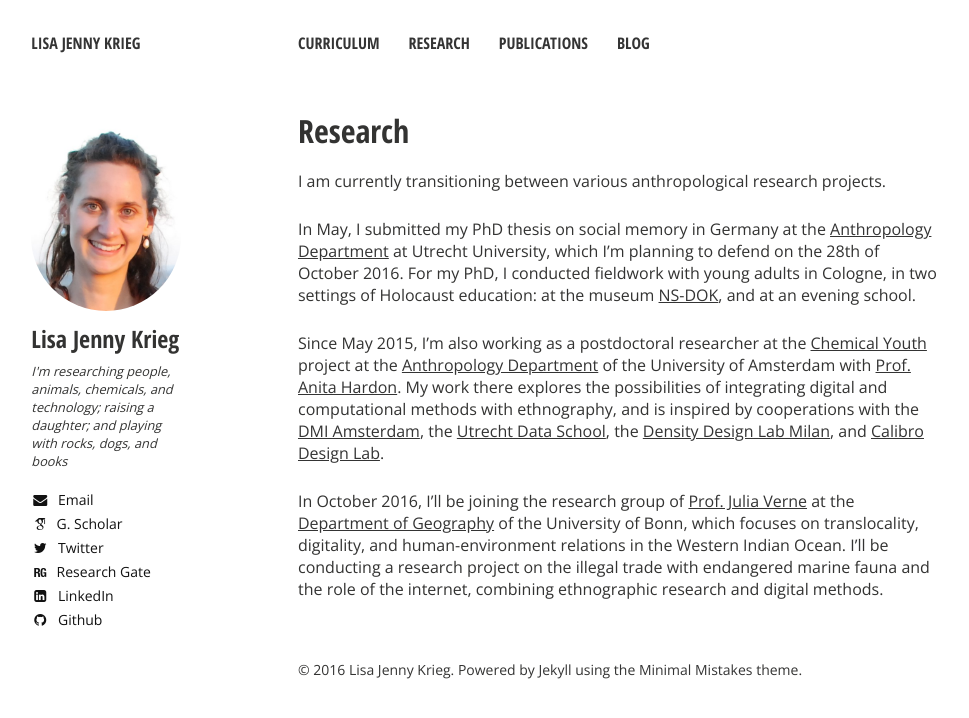
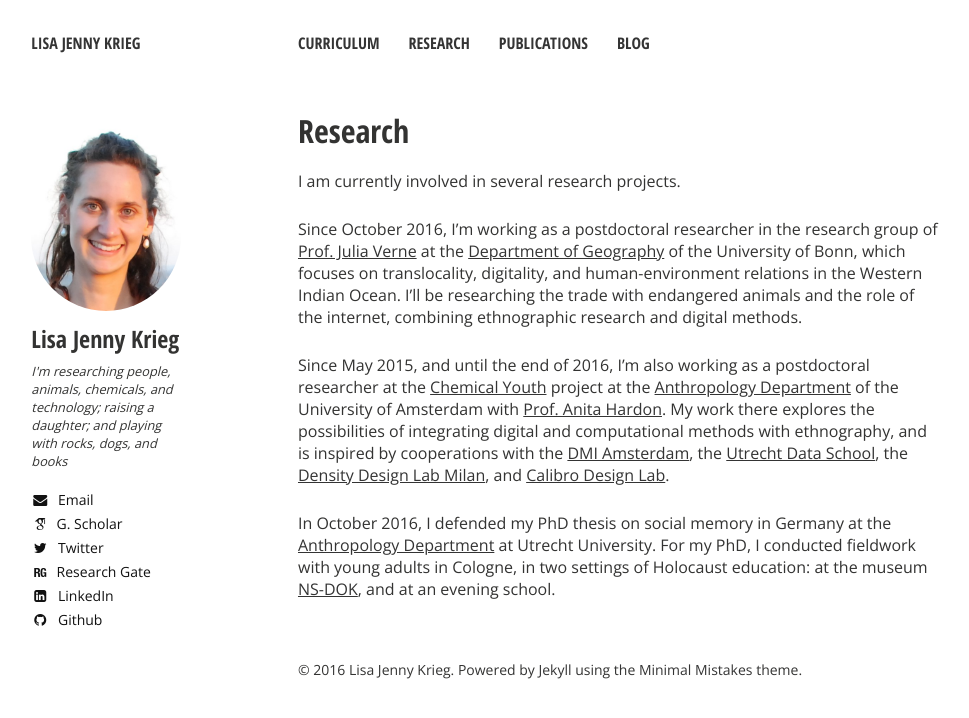
Before and after one commit to lisajennykrieg/lisajennykrieg.github.io, a Jekyll site: the page built from research.md, in a window 1280 px wide. Shown: the top 718 px of the page, without its empty margins (22-991 px from the left). Built offline with Jekyll 4.4.1, drawn with Linux system fonts in a browser that asks for light colours; nearby versions of some CDN libraries.

Commit message:
updated to postdoc

```diff
--- a/research.md
+++ b/research.md
@@ -8,22 +8,23 @@ comments: false
 share: false
 ---
 
-I am currently transitioning between various anthropological research projects.
+I am currently involved in several research projects.
 
-In May, I submitted my PhD thesis on social memory in Germany at the [Anthropology Department][utrechtanthro] at Utrecht University,
-which I'm planning to defend on the 28th of October 2016. For my PhD, I conducted fieldwork with young adults in Cologne, in two
-settings of Holocaust education: at the museum [NS-DOK][nsdok], and at an evening school.
+Since October 2016, I'm working as a postdoctoral researcher in the research group of [Prof. Julia Verne][verne]
+at the [Department of Geography][geobonn] of the University of Bonn, which focuses on translocality, digitality,
+and human-environment relations in the
+Western Indian Ocean. I'll be researching the trade with endangered animals
+and the role of the internet, combining ethnographic research and digital methods.
 
-Since May 2015, I'm also working as a postdoctoral researcher at the [Chemical Youth][chem] project at the
-[Anthropology Department][uvaanthro] of the University of Amsterdam with [Prof. Anita Hardon][anita]. My work there explores
-the possibilities of integrating digital and computational methods
+Since May 2015, and until the end of 2016, I'm also working as a postdoctoral researcher at the [Chemical Youth][chem]
+project at the [Anthropology Department][uvaanthro] of the University of Amsterdam with [Prof. Anita Hardon][anita].
+My work there explores the possibilities of integrating digital and computational methods
 with ethnography, and is inspired by cooperations with the [DMI Amsterdam][dmi], the [Utrecht Data School][uds],
 the [Density Design Lab Milan][density], and [Calibro Design Lab][calibro].
 
-In October 2016, I'll be joining the research group of [Prof. Julia Verne][verne] at the [Department of Geography][geobonn]
-of the University of Bonn, which focuses on translocality, digitality, and human-environment relations in the
-Western Indian Ocean. I'll be conducting a research project on the illegal trade with endangered marine fauna
-and the role of the internet, combining ethnographic research and digital methods.
+In October 2016, I defended my PhD thesis on social memory in Germany at the [Anthropology Department][utrechtanthro] at
+Utrecht University. For my PhD, I conducted fieldwork with young adults in Cologne, in two
+settings of Holocaust education: at the museum [NS-DOK][nsdok], and at an evening school.
 
 
 
```
Also changed, not shown: _posts/2016-11-25-dispossessed.md (added, +41 -0 lines), index.md (+6 -5 lines), publications.md (+1 -1 lines).
